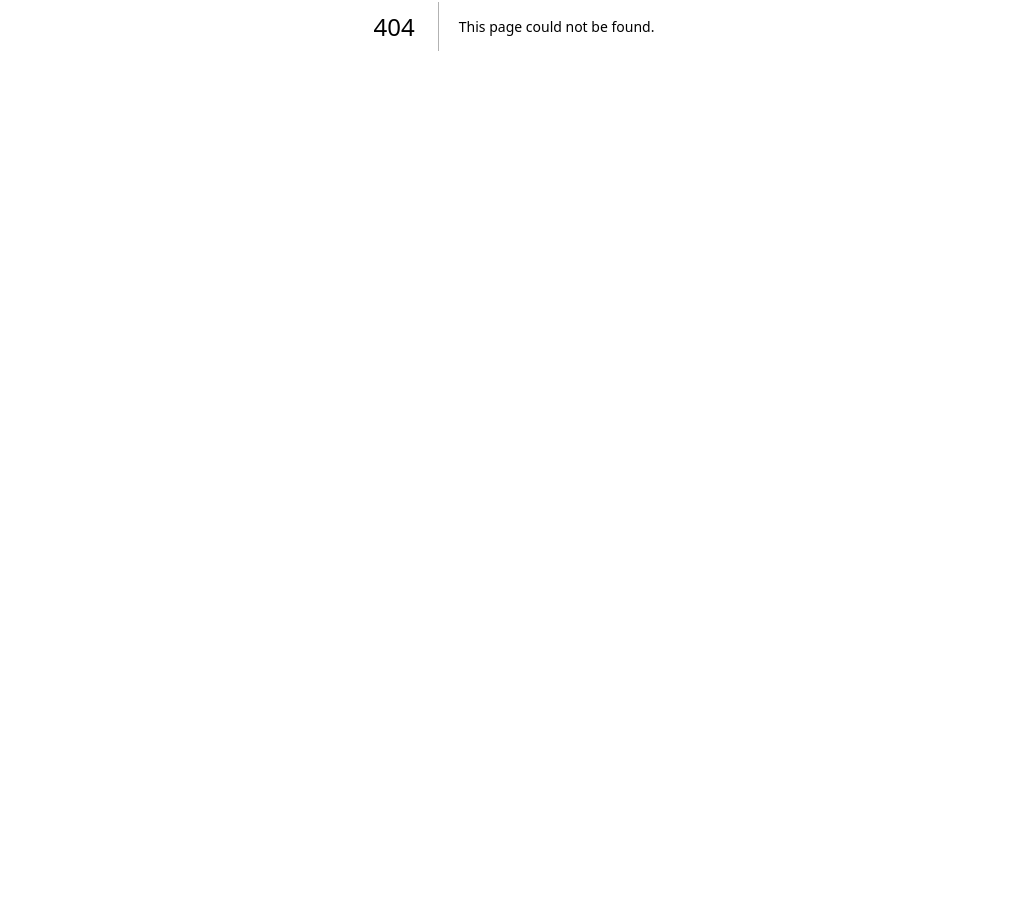
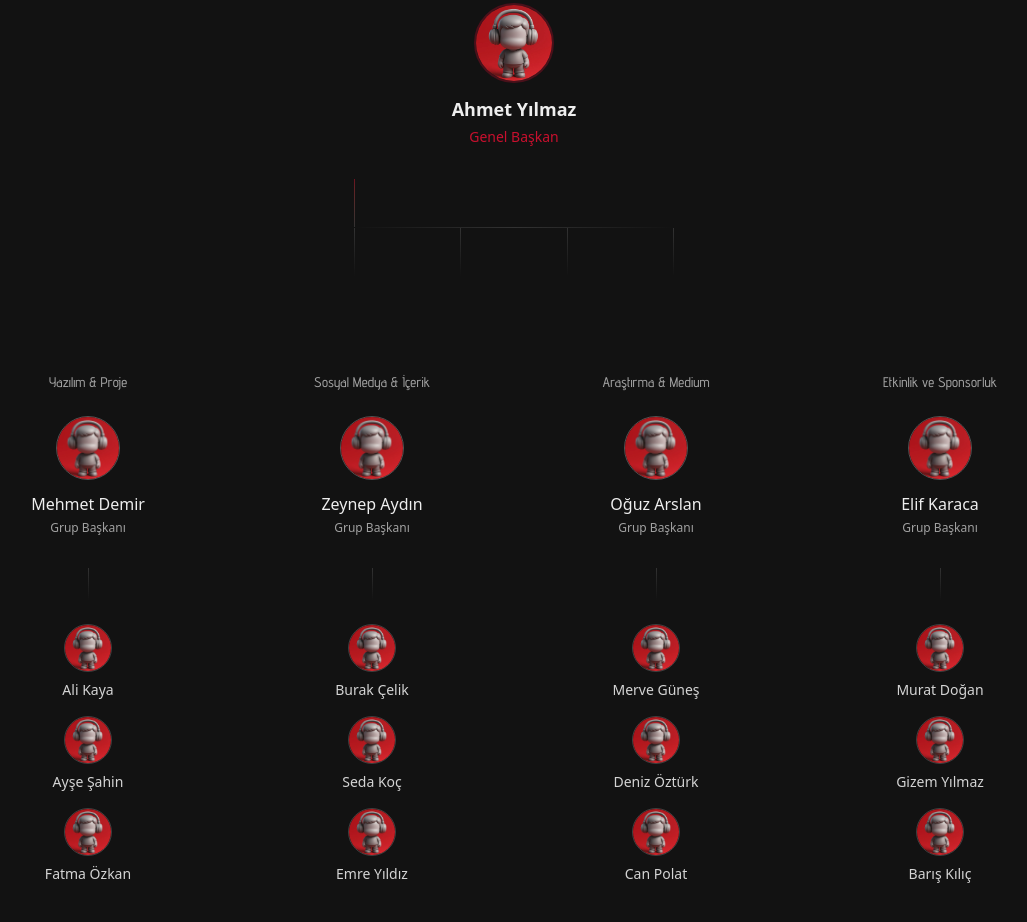
Before and after one commit to HSD-OSTIMTECH/HSD-Landing, a Next.js app: page /about/team in a window 1280 px wide. Before the commit this address had no page. Shown: the part 374-1296 px from the top of the page, without its empty margins (126-1153 px from the left). Before the commit the page ends 800 px from the top, so only its background shows below. Built offline with nearby package versions, Linux system fonts and the light colour scheme.

Commit message:
feat: add Team page with president and department leader sections

```diff
--- /dev/null
+++ b/app/(site)/about/team/page.tsx
@@ -0,0 +1,223 @@
+"use client";
+import React from "react";
+import { motion } from "framer-motion";
+
+const Team = () => {
+  // Ana başkan
+  const president = {
+    name: "Ahmet Yılmaz",
+    title: "Genel Başkan",
+    avatar: "/avatars/defaultAvatar.png",
+  };
+
+  // Grup başkanları ve ekipleri
+  const departments = [
+    {
+      id: 1,
+      name: "Yazılım & Proje",
+      leader: {
+        name: "Mehmet Demir",
+        avatar: "/avatars/defaultAvatar.png",
+      },
+      members: [
+        { name: "Ali Kaya", avatar: "/avatars/defaultAvatar.png" },
+        { name: "Ayşe Şahin", avatar: "/avatars/defaultAvatar.png" },
+        { name: "Fatma Özkan", avatar: "/avatars/defaultAvatar.png" },
+      ],
+    },
+    {
+      id: 2,
+      name: "Sosyal Medya & İçerik",
+      leader: {
+        name: "Zeynep Aydın",
+        avatar: "/avatars/defaultAvatar.png",
+      },
+      members: [
+        { name: "Burak Çelik", avatar: "/avatars/defaultAvatar.png" },
+        { name: "Seda Koç", avatar: "/avatars/defaultAvatar.png" },
+        { name: "Emre Yıldız", avatar: "/avatars/defaultAvatar.png" },
+      ],
+    },
+    {
+      id: 3,
+      name: "Araştırma & Medium",
+      leader: {
+        name: "Oğuz Arslan",
+        avatar: "/avatars/defaultAvatar.png",
+      },
+      members: [
+        { name: "Merve Güneş", avatar: "/avatars/defaultAvatar.png" },
+        { name: "Deniz Öztürk", avatar: "/avatars/defaultAvatar.png" },
+        { name: "Can Polat", avatar: "/avatars/defaultAvatar.png" },
+      ],
+    },
+    {
+      id: 4,
+      name: "Etkinlik ve Sponsorluk",
+      leader: {
+        name: "Elif Karaca",
+        avatar: "/avatars/defaultAvatar.png",
+      },
+      members: [
+        { name: "Murat Doğan", avatar: "/avatars/defaultAvatar.png" },
+        { name: "Gizem Yılmaz", avatar: "/avatars/defaultAvatar.png" },
+        { name: "Barış Kılıç", avatar: "/avatars/defaultAvatar.png" },
+      ],
+    },
+  ];
+
+  return (
+    <div className="min-h-screen bg-black text-white py-20">
+      <div className="max-w-6xl mx-auto px-4 sm:px-6 lg:px-8">
+        {/* Header */}
+        <motion.div
+          initial={{ opacity: 0, y: 30 }}
+          animate={{ opacity: 1, y: 0 }}
+          transition={{ duration: 0.8 }}
+          className="text-center mb-20"
+        >
+          <h1 className="text-4xl md:text-5xl lg:text-6xl font-bold font-advent-pro mb-4">
+            <span className="text-white">2025-2026 </span>
+            <span className="bg-gradient-to-r from-primary to-secondary bg-clip-text text-transparent">
+              Yönetim Ekibi
+            </span>
+          </h1>
+
+          <p className="text-lg text-neutral-300 leading-relaxed max-w-2xl mx-auto">
+            Topluluğumuzu yöneten dinamik ekibimizle tanışın
+          </p>
+        </motion.div>
+
+        {/* Ana Başkan */}
+        <motion.div
+          initial={{ opacity: 0, y: 30 }}
+          whileInView={{ opacity: 1, y: 0 }}
+          transition={{ duration: 0.8 }}
+          viewport={{ once: true, amount: 0.3 }}
+          className="flex flex-col items-center mb-16"
+        >
+          <div className="text-center">
+            <img
+              src={president.avatar}
+              alt={president.name}
+              className="w-20 h-20 rounded-full mx-auto mb-3 border-2 border-primary/30"
+            />
+            <h3 className="text-lg font-semibold text-white mb-1">
+              {president.name}
+            </h3>
+            <p className="text-primary text-sm">{president.title}</p>
+          </div>
+
+          {/* Connecting Lines */}
+          <div className="mt-8 mb-8">
+            <div className="w-px h-12 bg-gradient-to-b from-primary/50 to-neutral-600/50"></div>
+            <div className="w-80 h-px bg-gradient-to-r from-transparent via-neutral-600/50 to-transparent"></div>
+            <div className="flex justify-between w-80">
+              <div className="w-px h-12 bg-gradient-to-b from-neutral-600/50 to-transparent"></div>
+              <div className="w-px h-12 bg-gradient-to-b from-neutral-600/50 to-transparent"></div>
+              <div className="w-px h-12 bg-gradient-to-b from-neutral-600/50 to-transparent"></div>
+              <div className="w-px h-12 bg-gradient-to-b from-neutral-600/50 to-transparent"></div>
+            </div>
+          </div>
+        </motion.div>
+
+        {/* Department Leaders */}
+        <motion.div
+          initial={{ opacity: 0, y: 30 }}
+          whileInView={{ opacity: 1, y: 0 }}
+          transition={{ duration: 0.8, delay: 0.2 }}
+          viewport={{ once: true, amount: 0.3 }}
+          className="grid grid-cols-1 md:grid-cols-2 lg:grid-cols-4 gap-12 mb-16"
+        >
+          {departments.map((dept, index) => (
+            <motion.div
+              key={dept.id}
+              initial={{ opacity: 0, y: 30 }}
+              whileInView={{ opacity: 1, y: 0 }}
+              transition={{ duration: 0.6, delay: index * 0.1 }}
+              viewport={{ once: true, amount: 0.3 }}
+              className="text-center"
+            >
+              {/* Department Title */}
+              <h3 className="text-sm font-medium text-neutral-400 mb-6 font-advent-pro">
+                {dept.name}
+              </h3>
+
+              {/* Department Leader */}
+              <div className="mb-8">
+                <img
+                  src={dept.leader.avatar}
+                  alt={dept.leader.name}
+                  className="w-16 h-16 rounded-full mx-auto mb-3 border border-neutral-600"
+                />
+                <h4 className="text-white font-medium">{dept.leader.name}</h4>
+                <p className="text-neutral-400 text-xs mt-1">Grup Başkanı</p>
+              </div>
+
+              {/* Connecting Line */}
+              <div className="flex justify-center mb-6">
+                <div className="w-px h-8 bg-gradient-to-b from-neutral-600/50 to-transparent"></div>
+              </div>
+
+              {/* Team Members */}
+              <div className="space-y-4">
+                {dept.members.map((member, memberIndex) => (
+                  <motion.div
+                    key={memberIndex}
+                    initial={{ opacity: 0, y: 20 }}
+                    whileInView={{ opacity: 1, y: 0 }}
+                    transition={{
+                      duration: 0.5,
+                      delay: index * 0.1 + memberIndex * 0.1 + 0.3,
+                    }}
+                    viewport={{ once: true, amount: 0.3 }}
+                    className="text-center"
+                  >
+                    <img
+                      src={member.avatar}
+                      alt={member.name}
+                      className="w-12 h-12 rounded-full mx-auto mb-2 border border-neutral-700"
+                    />
+                    <h5 className="text-neutral-300 text-sm">{member.name}</h5>
+                  </motion.div>
+                ))}
+              </div>
+            </motion.div>
+          ))}
+        </motion.div>
+
+        {/* Bottom Stats */}
+        <motion.div
+          initial={{ opacity: 0, y: 30 }}
+          whileInView={{ opacity: 1, y: 0 }}
+          transition={{ duration: 0.8, delay: 0.6 }}
+          viewport={{ once: true, amount: 0.3 }}
+          className="text-center"
+        >
+          <div className="bg-neutral-900/30 backdrop-blur-sm border border-neutral-800/50 rounded-xl p-6">
+            <div className="grid grid-cols-1 md:grid-cols-4 gap-6">
+              <div>
+                <div className="text-xl font-bold text-primary mb-1">1</div>
+                <div className="text-neutral-400 text-sm">Genel Başkan</div>
+              </div>
+              <div>
+                <div className="text-xl font-bold text-primary mb-1">4</div>
+                <div className="text-neutral-400 text-sm">Grup Başkanı</div>
+              </div>
+              <div>
+                <div className="text-xl font-bold text-primary mb-1">12</div>
+                <div className="text-neutral-400 text-sm">Ekip Üyesi</div>
+              </div>
+              <div>
+                <div className="text-xl font-bold text-primary mb-1">17</div>
+                <div className="text-neutral-400 text-sm">Toplam Yönetici</div>
+              </div>
+            </div>
+          </div>
+        </motion.div>
+      </div>
+    </div>
+  );
+};
+
+export default Team;
```
